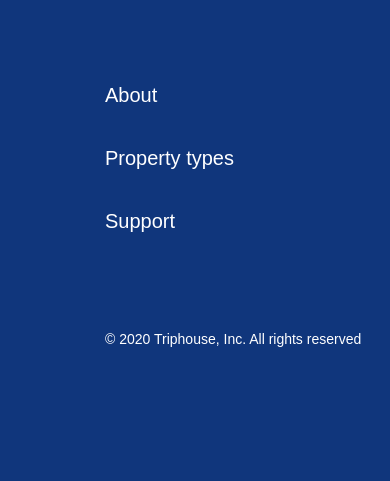
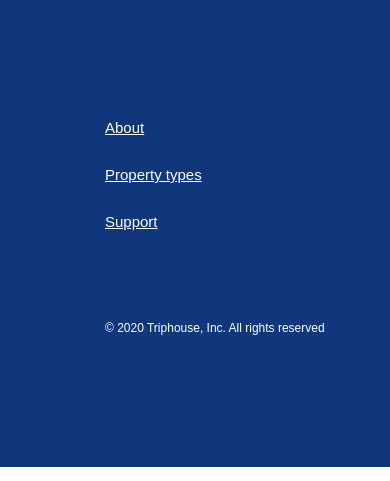
Before and after one commit to antongavrus/if-html, a website: page index.html in a window 390 px wide. Shown: the part 1674-2155 px from the top of the page. Drawn offline with Linux system fonts and the light colour scheme; files whose address does not match are found by name.

Commit message:
Adaptive

```diff
--- a/index.html
+++ b/index.html
@@ -113,7 +113,7 @@
           <p class="footer__menu">Contact Customer Service</p>
           <p class="footer__menu">FAQ</p>
         </div>
-        <div class="footer__col col-3 footer__cope">
+        <div class="footer__cope">
           <p>&#169; 2020 Triphouse, Inc. All rights reserved</p>
         </div>
       </div>
--- a/styles/styles.css
+++ b/styles/styles.css
@@ -276,8 +276,10 @@
 }
 
 .footer__cope {
+    color: #FFFFFF;
     margin-top: 64px;
-    font-size: 14px;
+    font-size: 16px;
+    font-family: 'Roboto regular', sans-serif;
 }
 
 .footer__logo {
@@ -339,6 +341,7 @@
     .footer__logo {
         display: flex;
         justify-content: center;
+        padding-top: 40px;
         width: 98px;
         height: 19px;
     }
@@ -347,4 +350,13 @@
         display: none;
     }
 
+    .footer__col {
+        font-size: 15px;
+        text-decoration: underline #FFFFFF;
+    }
+
+    .footer__cope {
+        font-size: 12px;
+    }
+
 }
```
